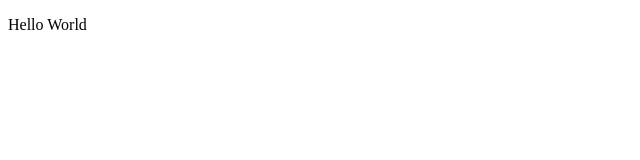
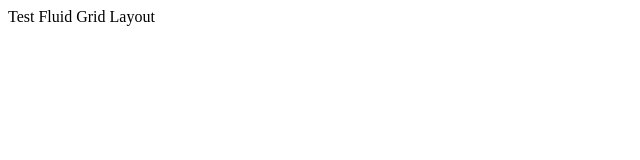
Before and after one commit to icsportcredit/alumni, a plain HTML site: page index.html in a window 1280 px wide. Shown: the whole page, without its empty margins (0-640 px from the left). Drawn offline with Linux system fonts and the light colour scheme.

Commit message:
Update index.html

```diff
--- a/index.html
+++ b/index.html
@@ -1,8 +1,36 @@
 <!doctype html>
+<!--[if lt IE 7]> <html class="ie6 oldie"> <![endif]-->
+<!--[if IE 7]>    <html class="ie7 oldie"> <![endif]-->
+<!--[if IE 8]>    <html class="ie8 oldie"> <![endif]-->
+<!--[if gt IE 8]><!-->
+<html class="">
+<!--<![endif]-->
 <head>
-<title>HELLO WORLD</title>
+<meta charset="utf-8">
+<meta name="viewport" content="width=device-width, initial-scale=1">
+<title>Untitled Document</title>
+<link href="boilerplate.css" rel="stylesheet" type="text/css">
+<link href="layout.css" rel="stylesheet" type="text/css">
+<!--
+To learn more about the conditional comments around the html tags at the top of the file:
+paulirish.com/2008/conditional-stylesheets-vs-css-hacks-answer-neither/
+
+Do the following if you're using your customized build of modernizr (http://www.modernizr.com/):
+* insert the link to your js here
+* remove the link below to the html5shiv
+* add the "no-js" class to the html tags at the top
+* you can also remove the link to respond.min.js if you included the MQ Polyfill in your modernizr build
+-->
+<!--[if lt IE 9]>
+<script src="//html5shiv.googlecode.com/svn/trunk/html5.js"></script>
+<![endif]-->
+<script src="respond.min.js"></script>
 </head>
 <body>
-<p>Hello World</p>
+<div class="gridContainer clearfix">
+  <div id="LayoutDiv1">
+  Test Fluid Grid Layout
+  </div>
+</div>
 </body>
 </html>
```
